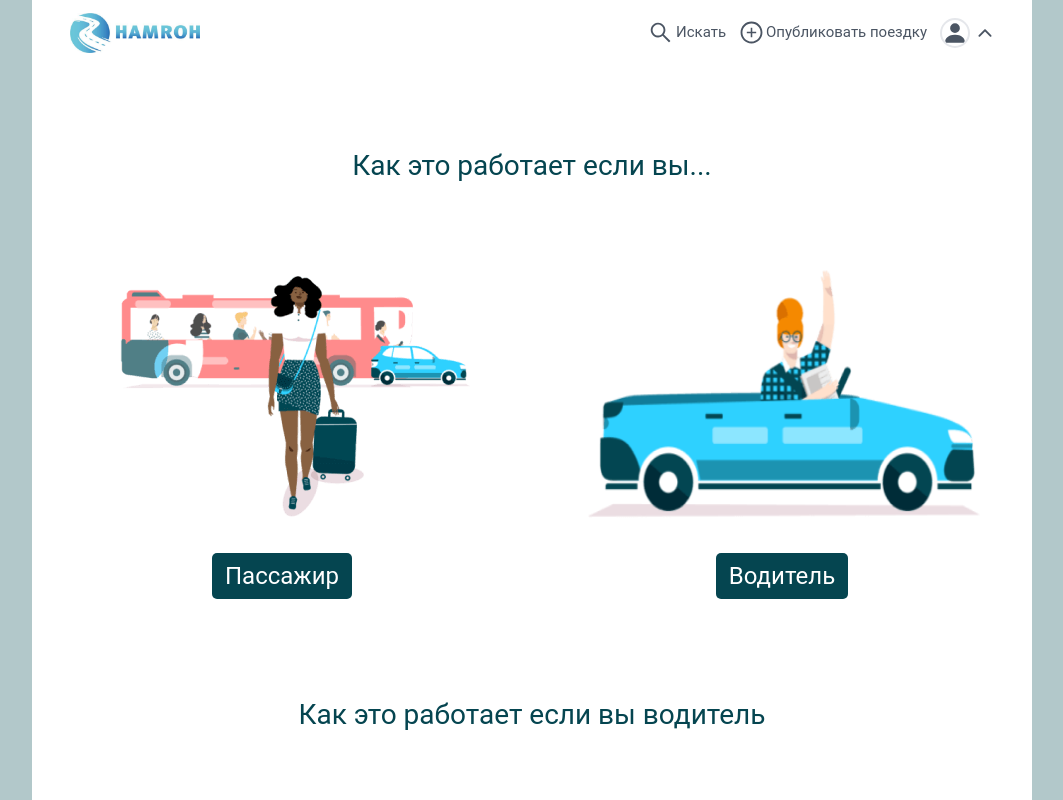
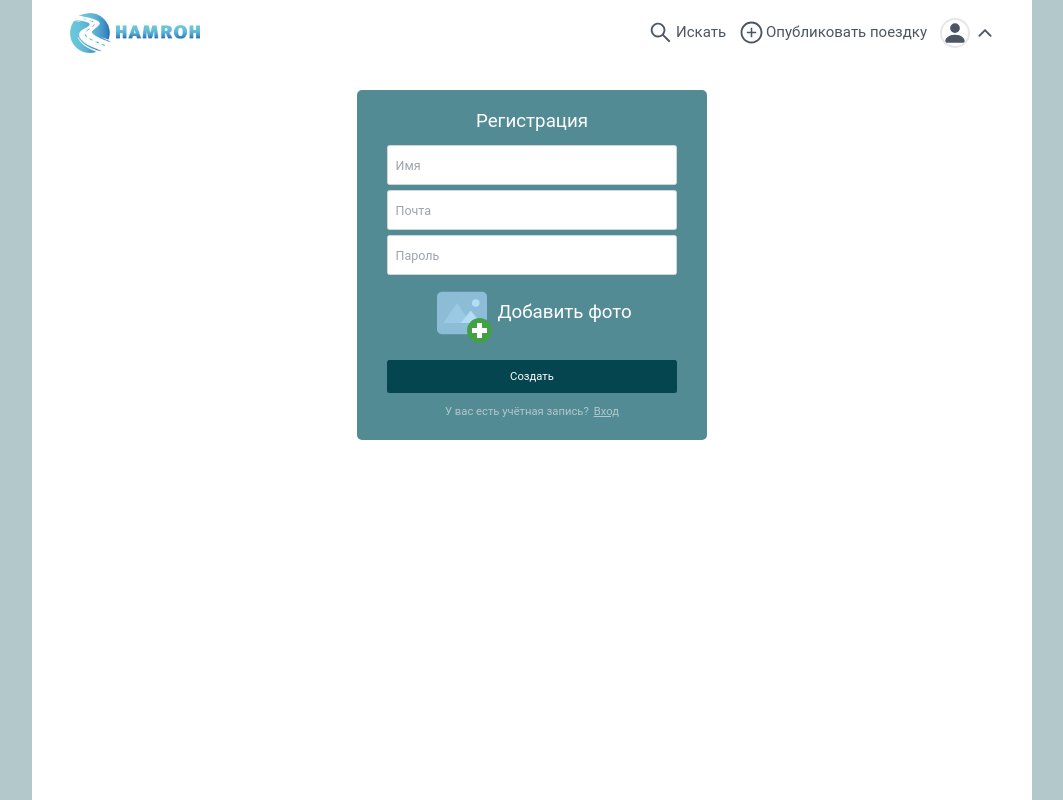
Before and after one commit to DalerKhusainov/hamroh-app-v1, a React (Create React App) app: page / in a window 1280 px wide. Shown: the top 800 px of the page, without its empty margins (108-1171 px from the left). Built offline with nearby package versions, Linux system fonts and the light colour scheme.

Commit message:
Implimented registration page

```diff
--- a/src/App.js
+++ b/src/App.js
@@ -1,19 +1,18 @@
 
 import Header from "./components/Header";
 import "./index.css";
-import Home from "./pages/Home";
-import HowDriver from "./pages/HowDirver";
-import HowPassenger from "./pages/HowPassenger";
+// import Home from "./pages/Home";
+// import HowDriver from "./pages/HowDirver";
+// import HowPassenger from "./pages/HowPassenger";
 import { HowWork } from "./pages/HowWork";
+import RegistrationPage from "./pages/RegistrationPage";
 
 function App() {
   return (
     <div className="container max-w-[1000px] bg-white mx-auto h-screen">
       <Header/>
       {/* <Home/> */}
-     <HowWork/>
-     <HowDriver/>
-     <HowPassenger/>
+     <RegistrationPage/>
     </div>
   );
 }
--- a/src/pages/HowDirver.jsx
+++ b/src/pages/HowDirver.jsx
@@ -61,7 +61,7 @@ function HowDriver() {
         </div>
       </div>
       <div className="flex justify-center pb-10">
-        <button className=" text-[18px] text-white text-center bg-[#054550] rounded-full px-14 py-5 mt-14 active:scale-90 transition-all">
+        <button className=" text-[18px] text-white text-center bg-[#054550] rounded-full px-14 py-5 mt-14 active:scale-90 transition-all cursor-pointer hover:bg-indigo-600">
           Узнать как это работает
         </button>
       </div>
--- a/src/pages/HowPassenger.jsx
+++ b/src/pages/HowPassenger.jsx
@@ -58,7 +58,7 @@ function HowPassenger() {
         </div>
       </div>
       <div className="flex justify-center">
-        <button className=" text-[18px] text-white text-center bg-[#054550] rounded-full px-14 py-5 mt-14 active:scale-90 transition-all">
+        <button className=" text-[18px] text-white text-center bg-[#054550] rounded-full px-14 py-5 mt-14 active:scale-90 transition-all cursor-pointer hover:bg-indigo-600">
           Узнать как это работает
         </button>
       </div>
--- a/src/pages/HowWork.jsx
+++ b/src/pages/HowWork.jsx
@@ -18,7 +18,7 @@ export const HowWork = () => {
           />
           <p
             to="/howpassenger"
-            className="bg-[#054550] py-2 px-5 text-white m-14 rounded-[5px] w-fit text-[24px] active:scale-90 transition-all"
+            className="bg-[#054550] py-2 px-5 text-white m-14 rounded-[5px] w-fit text-[24px] active:scale-90 transition-all cursor-pointer hover:bg-indigo-600"
           >
             Пассажир
           </p>
@@ -31,7 +31,7 @@ export const HowWork = () => {
           />
           <p
             to="/howdriver"
-            className="bg-[#054550] py-2 px-5 text-white m-14 rounded-[5px] w-fit text-[24px] active:scale-90 transition-all"
+            className="bg-[#054550] py-2 px-5 text-white m-14 rounded-[5px] w-fit text-[24px] active:scale-90 transition-all cursor-pointer hover:bg-indigo-600"
           >
             Водитель
           </p>
--- a/src/pages/RegistrationPage.jsx
+++ b/src/pages/RegistrationPage.jsx
@@ -1,10 +1,11 @@
 import React from 'react'
+import {FcAddImage} from '@react-icons/all-files/fc/FcAddImage'
 
 export default function RegistrationPage() {
   return (
-    <div className='flex justify-center items-center bg-[#B2C8CA]'>
-         <div className="lg:w-2/6 md:w-1/2 md:mx-10 sm:w-[550px] bg-[#528B93] rounded-lg p-8 flex flex-col w-full mt-10 md:ml-32 lg:ml-36 md:mt-0 px-12">
-          <h2 className="text-white font-semibold text-lg title-font mb-5 text-center">
+    <div className='flex justify-center items-center bg-white'>
+         <div className="bg-[#528B93] rounded-lg p-8 flex flex-col mt-10 px-12 w-[35rem] h-[35rem]">
+          <h2 className="text-white text-3xl mb-5 text-center">
            Регистрация
           </h2>
           <div className="relative mb-4">
@@ -13,29 +14,43 @@ export default function RegistrationPage() {
               id="name"
               name="name"
               placeholder="Имя"
-              className="w-full bg-white rounded border border-gray-300 focus:border-indigo-500 focus:ring-2 focus:ring-indigo-600 text-base outline-none text-gray-700 py-1 px-3 leading-8 transition-colors duration-200 ease-in-out"
+              className="w-full h-16 bg-white text-xl rounded border border-gray-300 focus:border-indigo-500 focus:ring-2 focus:ring-indigo-600 outline-none text-gray-700 py-1 px-3 leading-8 transition-colors duration-200 ease-in-out"
             />
             <input
               type="email"
               id="email"
               name="email"
               placeholder="Почта"
-              className="w-full bg-white rounded border border-gray-300 focus:border-indigo-500 focus:ring-2 focus:ring-indigo-600 text-base outline-none text-gray-700 py-1 px-3 leading-8 transition-colors duration-200 ease-in-out"
+              className="w-full h-16 bg-white rounded border border-gray-300 focus:border-indigo-500 focus:ring-2 mt-2 focus:ring-indigo-600 text-xl outline-none text-gray-700 py-1 px-3 leading-8 transition-colors duration-200 ease-in-out"
             />
             <input
               type="password"
               id="password"
               name="password"
               placeholder="Пароль"
+              className="w-full h-16 bg-white rounded border border-gray-300 focus:border-indigo-500 focus:ring-2 focus:ring-indigo-600 text-xl outline-none text-gray-700 py-1 px-3 leading-8 transition-colors duration-200 ease-in-out mt-2"
+            />
+            <div className='flex justify-center items-center gap-2 mt-3'>
+             <input
+             style={{ display: "none" }}
+              type="file"
+              id="file"
+              name="file"
+              placeholder="Добавить фото"
               className="w-full bg-white rounded border border-gray-300 focus:border-indigo-500 focus:ring-2 focus:ring-indigo-600 text-base outline-none text-gray-700 py-1 px-3 leading-8 transition-colors duration-200 ease-in-out mt-2"
             />
+            <label className='flex justify-start items-center gap-2' htmlFor="file">
+            <FcAddImage className='w-24 h-24' fontSize="inherit" />
+            <span className='text-white text-3xl' >Добавить фото</span>
+          </label>
+            </div>
           </div>
-          <button className="text-white border-0 py-2 mt-2 px-8 focus:outline-none hover:bg-indigo-600 rounded text-lg bg-[#054550] active:scale-95 transition-all">
+          <button className="text-white w-full h-16 border-0 py-2 mt-3 px-8 focus:outline-none hover:bg-indigo-600 rounded text-lg bg-[#054550] active:scale-95 transition-all">
             Создать
           </button>
-          <div className='flex justify-center items-center gap-2 text-[#B2C8CA]'>
-          <p>У вас есть учетной записи?</p>
-          <a href="">Вход</a>
+          <div className='flex justify-center items-center gap-2 text-[#B2C8CA] pt-4 text-lg'>
+          <p>У вас есть учётная запись?</p>
+          <a className='underline' href="">Вход</a>
           </div>
         </div>
     </div>
```
